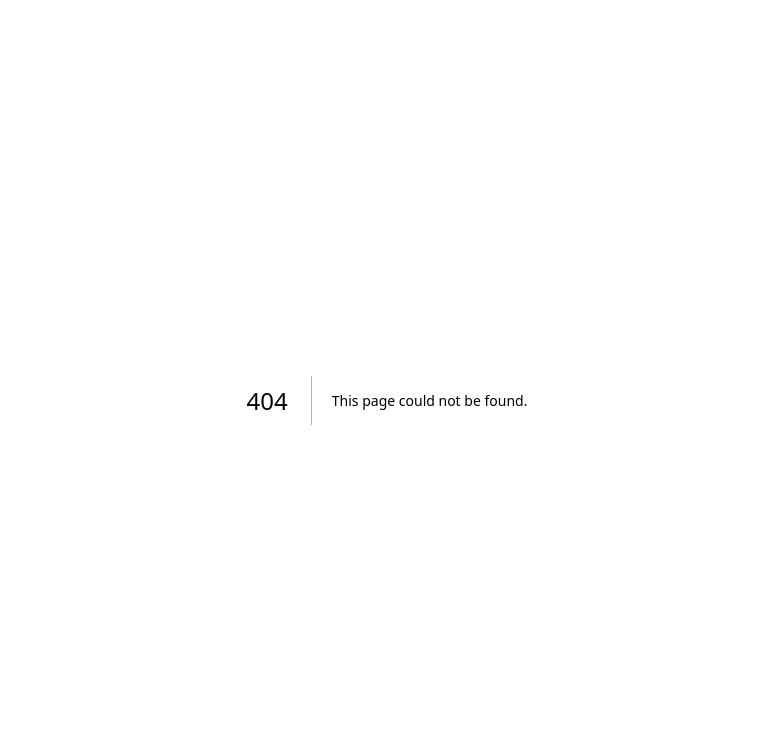
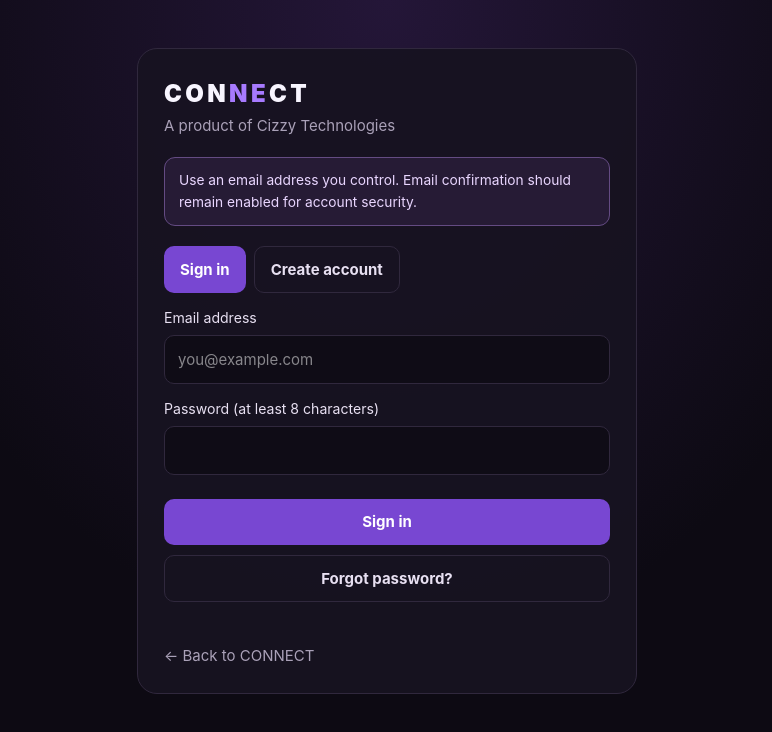
Before and after one commit to asiimwejohn848-ops/connect-app, a Next.js app: page /login in a window 1280 px wide. Before the commit this address had no page. Shown: the top 732 px of the page, without its empty margins (253-1025 px from the left). Built offline with nearby package versions, Linux system fonts and the light colour scheme.

Commit message:
Add CONNECT sign-in and registration page

```diff
--- /dev/null
+++ b/app/login/page.tsx
@@ -0,0 +1,77 @@
+"use client";
+
+import { FormEvent, useState } from "react";
+import Link from "next/link";
+import { createClient } from "@/utils/supabase/client";
+
+export default function LoginPage() {
+  const [mode, setMode] = useState<"signin" | "signup">("signin");
+  const [email, setEmail] = useState("");
+  const [password, setPassword] = useState("");
+  const [status, setStatus] = useState("");
+  const [busy, setBusy] = useState(false);
+
+  async function submit(event: FormEvent<HTMLFormElement>) {
+    event.preventDefault();
+    setBusy(true);
+    setStatus("");
+    try {
+      const supabase = createClient();
+      const result = mode === "signup"
+        ? await supabase.auth.signUp({
+            email,
+            password,
+            options: { emailRedirectTo: window.location.origin + "/auth/callback" }
+          })
+        : await supabase.auth.signInWithPassword({ email, password });
+
+      if (result.error) throw result.error;
+      if (mode === "signup" && !result.data.session) {
+        setStatus("Account created. Check your email to confirm your address, then sign in.");
+      } else {
+        window.location.assign("/");
+      }
+    } catch (error) {
+      setStatus(error instanceof Error ? error.message : "Could not complete the request.");
+    } finally {
+      setBusy(false);
+    }
+  }
+
+  async function resetPassword() {
+    if (!email.trim()) { setStatus("Enter your email address first."); return; }
+    setBusy(true);
+    try {
+      const supabase = createClient();
+      const { error } = await supabase.auth.resetPasswordForEmail(email, {
+        redirectTo: window.location.origin + "/login"
+      });
+      if (error) throw error;
+      setStatus("If this email is registered, a password reset link will be sent.");
+    } catch (error) {
+      setStatus(error instanceof Error ? error.message : "Could not send the reset request.");
+    } finally { setBusy(false); }
+  }
+
+  return (
+    <main className="shell" style={{ maxWidth: 500 }}>
+      <div className="panel">
+        <div className="brand">CON<span>NE</span>CT</div>
+        <p className="muted" style={{ marginTop: 2 }}>A product of Cizzy Technologies</p>
+        <div className="notice" style={{ margin: "20px 0" }}>Use an email address you control. Email confirmation should remain enabled for account security.</div>
+        <div style={{ display: "flex", gap: 8 }}>
+          <button className={mode === "signin" ? "button" : "button secondary"} onClick={() => { setMode("signin"); setStatus(""); }}>Sign in</button>
+          <button className={mode === "signup" ? "button" : "button secondary"} onClick={() => { setMode("signup"); setStatus(""); }}>Create account</button>
+        </div>
+        <form onSubmit={submit}>
+          <div className="field"><label htmlFor="email">Email address</label><input id="email" type="email" autoComplete="email" required value={email} onChange={e => setEmail(e.target.value)} placeholder="you@example.com" /></div>
+          <div className="field"><label htmlFor="password">Password (at least 8 characters)</label><input id="password" type="password" minLength={8} autoComplete={mode === "signin" ? "current-password" : "new-password"} required value={password} onChange={e => setPassword(e.target.value)} /></div>
+          <button className="button" type="submit" disabled={busy} style={{ width: "100%", marginTop: 10 }}>{busy ? "Please wait…" : mode === "signin" ? "Sign in" : "Create account"}</button>
+        </form>
+        <button className="button secondary" type="button" disabled={busy} onClick={resetPassword} style={{ width: "100%", marginTop: 10 }}>Forgot password?</button>
+        <p aria-live="polite" className="muted" style={{ minHeight: 42, overflowWrap: "anywhere" }}>{status}</p>
+        <Link href="/" className="muted">← Back to CONNECT</Link>
+      </div>
+    </main>
+  );
+}
```
